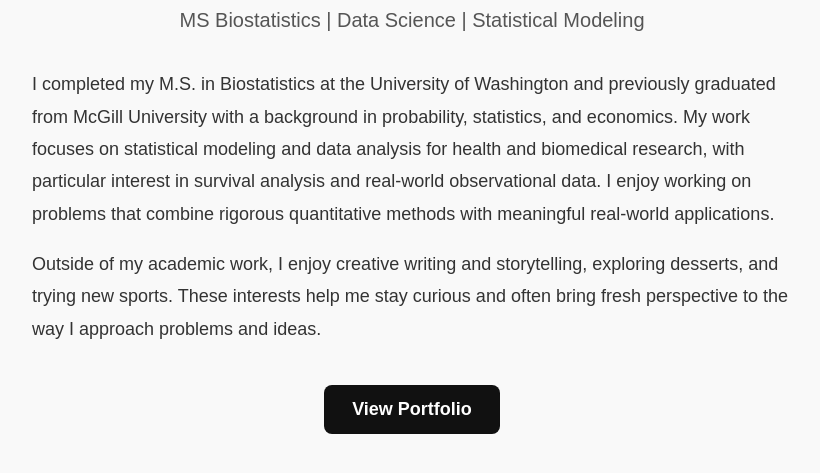
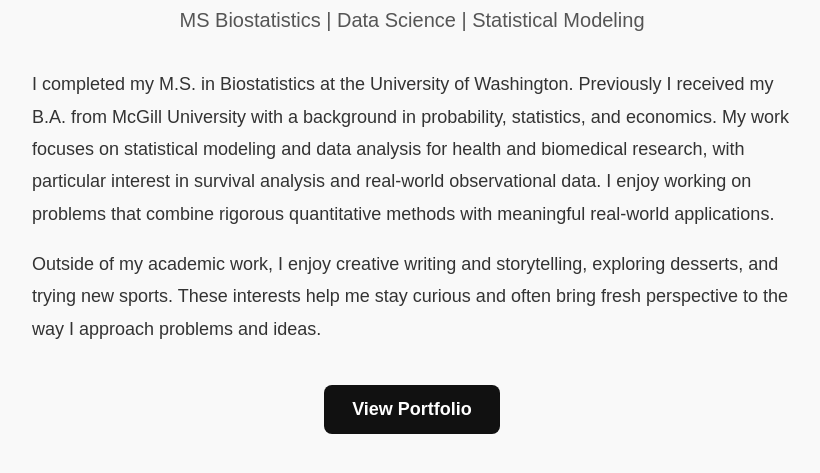
Before and after one commit to luyit913/luyit913.github.io, a plain HTML site: page index.html in a window 1280 px wide. Shown: the part 179-652 px from the top of the page, without its empty margins (228-1048 px from the left). Drawn offline with Linux system fonts and the light colour scheme.

Commit message:
self-intro word edit

```diff
--- a/index.html
+++ b/index.html
@@ -80,7 +80,7 @@
 
     <div class="description">
       <p>
-        I completed my M.S. in Biostatistics at the University of Washington and previously graduated from McGill University with a background in probability, statistics, and economics. My work focuses on statistical modeling and data analysis for health and biomedical research, with particular interest in survival analysis and real-world observational data. I enjoy working on problems that combine rigorous quantitative methods with meaningful real-world applications.
+        I completed my M.S. in Biostatistics at the University of Washington. Previously I received my B.A. from McGill University with a background in probability, statistics, and economics. My work focuses on statistical modeling and data analysis for health and biomedical research, with particular interest in survival analysis and real-world observational data. I enjoy working on problems that combine rigorous quantitative methods with meaningful real-world applications.
       </p>
 
       <p>
```
